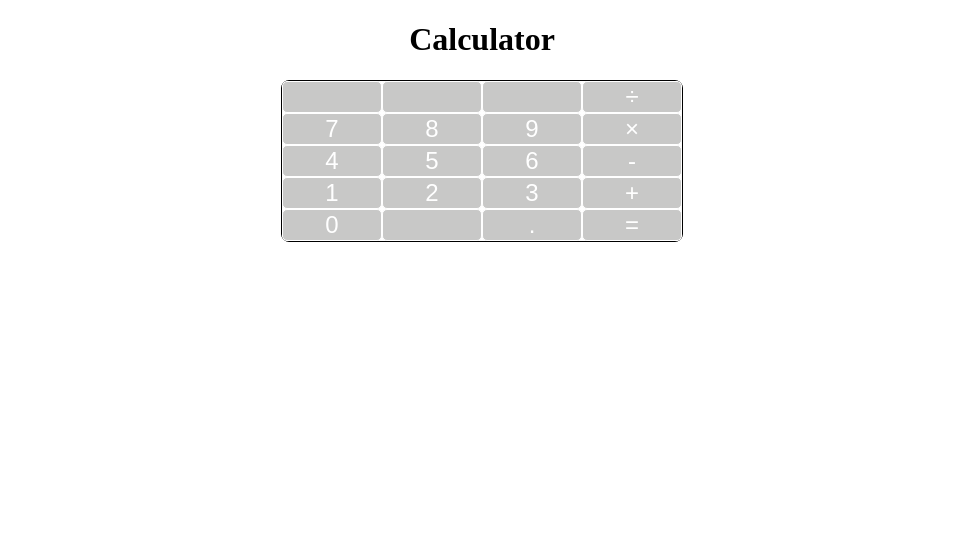
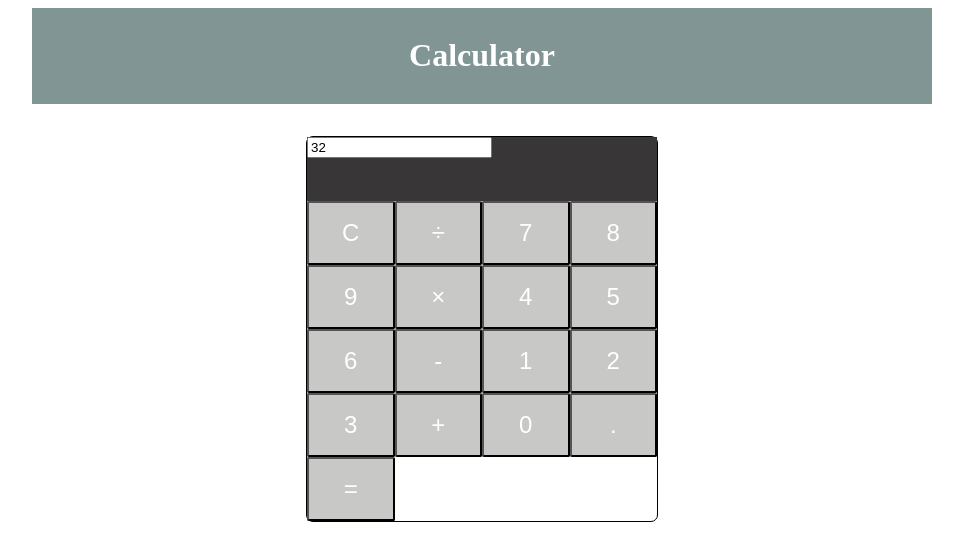
Before and after one commit to Mollie-S/simple-calculator, a React (Create React App) app: page / in a window 1280 px wide. Shown: the top 560 px of the page, without its empty margins (158-1121 px from the left). Built offline with nearby package versions, Linux system fonts and the light colour scheme.

Commit message:
Added the 'Keypad' component and substituted hardcoded buttons values to the array with buttons information. Updated some css. Added onClick handler to the buttons, so that they display their id in Display.

```diff
--- a/src/App.js
+++ b/src/App.js
@@ -1,11 +1,11 @@
 import React from 'react';
-import Calculator from './components/Calculator'
+import Calculator from './components/Calculator';
+import Header from './components/Header'
 
 function App() {
   return (
     <div className="App">
-      <h1 style={{textAlign: 'center'}}>Calculator</h1>
-
+      <Header />
       <Calculator />
     </div>
   );
--- a/src/components/Button.js
+++ b/src/components/Button.js
@@ -3,18 +3,13 @@ import React from 'react';
 
 function Button(props) {
   return (
-      <button style={btnStyle}>{props.value}</button>
+      <button
+        id={props.button.id}
+        className='keypadButton'
+        onClick={props.onClick}>{props.button.name}</button>
   );
-}
-const btnStyle = {
-  textAlign: 'center',
-  border: '1px solid #fff',
-  borderRadius: '5px',
-  color: '#fff',
-  fontSize: '1.5em',
-  backgroundColor: '#C8C8C7'
-
 }
 
 
+
 export default Button;
--- a/src/components/Calculator.js
+++ b/src/components/Calculator.js
@@ -1,34 +1,28 @@
 import React from 'react';
-import Button from './Button'
-
-function Calculator() {
-  return (
-    <div className='calculator'>
-      <Button />
-      <Button />
-      <Button />
-      <Button id='divide' value={'÷'}/>
-      <Button id='seven' value={'7'}/>
-
-      <Button id='eight' value={'8'}/>
-      <Button id='nine' value={'9'}/>
-      <Button id='multiply' value={'×'}/>
-      <Button id='four' value={'4'}/>
-      <Button id='five' value={'5'}/>
-      <Button id='six' value={'6'}/>
-      <Button id='substract' value={'-'}/>
-      <Button id='one' value={'1'}/>
-      <Button id='two' value={'2'}/>
-      <Button id='three' value={'3'}/>
-      <Button id='add' value={'+'}/>
-      <Button id='zero' value={'0'}/>
-      <Button />
-      <Button id='decimal' value={'.'}/>
-      <Button id='equals' value={'='}/>
-
-      </div>
-      );
-    }
+import Keypad from './Keypad';
+import Display from './Display'
 
 
+class Calculator extends React.Component {
+  state = {
+    value: '32'
+  }
+
+  handleChange = (e) => this.setState({value: e.target.value});
+  handleClick = (e) => {
+    this.setState({value: e.target.id});
+  }
+
+
+  render () {
+    console.log(this.props);
+    return (
+      <div className='calculator'>
+        <Display value={this.state.value} onChange={this.handleChange}/>
+        <Keypad onClick={this.handleClick}/>
+      </div>
+    );
+  }
+}
+
 export default Calculator;
--- /dev/null
+++ b/src/components/Display.js
@@ -0,0 +1,17 @@
+import React from 'react'
+
+
+function  Display (props) {
+
+    return (
+        <form className='calcDisplay'>
+          <input id='display'
+            type='text'
+            value={props.value}
+            onChange={props.onChange}
+          />
+        </form>
+    )
+}
+
+export default Display;
--- /dev/null
+++ b/src/components/Header.js
@@ -0,0 +1,22 @@
+import React from 'react';
+
+
+function Header() {
+  return (
+    <div style={headerStyle}>
+      <h1 style={{textAlign: 'center'}}>Calculator</h1>
+    </div>
+  );
+}
+const headerStyle = {
+backgroundColor: '#819595',
+color: '#fff',
+width: '70%',
+padding: '0.5rem',
+// margin: '0 auto 2rem auto'
+margin: '0 auto',
+marginBottom: '2rem'
+}
+
+
+export default Header;
--- /dev/null
+++ b/src/components/Keypad.js
@@ -0,0 +1,37 @@
+import React from 'react';
+import Button from './Button';
+
+const calcButtons = [
+  {id: 'clear', name: 'C'},
+  {id: 'divide', name: '÷'},
+  {id: 'seven', name: '7'},
+  {id: 'eight', name: '8'},
+  {id: 'nine', name: '9'},
+  {id: 'multiply', name: '×'},
+  {id: 'four', name: '4'},
+  {id: 'five', name: '5'},
+  {id: 'six', name: '6'},
+  {id: 'subtract', name: '-'},
+  {id: 'one', name: '1'},
+  {id: 'two', name: '2'},
+  {id: 'three', name: '3'},
+  {id: 'add', name: '+'},
+  {id: 'zero', name: '0'},
+  {id: 'decimal', name: '.'},
+  {id: 'equals', name: '='}
+]
+
+function Keypad(props) {
+
+  const buttons = calcButtons.map(button =>
+     (<Button key={button.id} button={button} onClick={props.onClick} />
+   ));
+
+  return (
+    <div className='keypad'>
+     {buttons}
+    </div>
+  )
+}
+
+export default Keypad;
--- a/src/index.css
+++ b/src/index.css
@@ -5,16 +5,38 @@ Jet(dark-grey)   #383637
 
 */
 
-
-
 .calculator {
   margin: 0 auto;
-  width: 400px;
+  display: flex;
+  flex-direction: column;
+  border: 1px solid #000;
+  width: 350px;
+  border-radius: 7px
+
+}
+
+.keypad {
   display: grid;
   grid-template-rows: repeat(5, 1fr);
   grid-template-columns: repeat(4, 1fr);
-  /* background-color: #C8C8C7;s */
   font-family: 'Poppins', sans-serif;
-  border-radius: 8px;
-  border: 1px solid #000;
+
 }
+
+.calcDisplay {
+
+  height: 4rem;
+  background-color: #383637;
+
+}
+
+.keypadButton {
+  text-align: center;
+  /* // border: '1px solid #fff', */
+  border-radius: 2px;
+  color: #fff;
+  font-size: 1.5rem;
+  background-color: #C8C8C7;
+  height: 4rem;
+
+}
```
